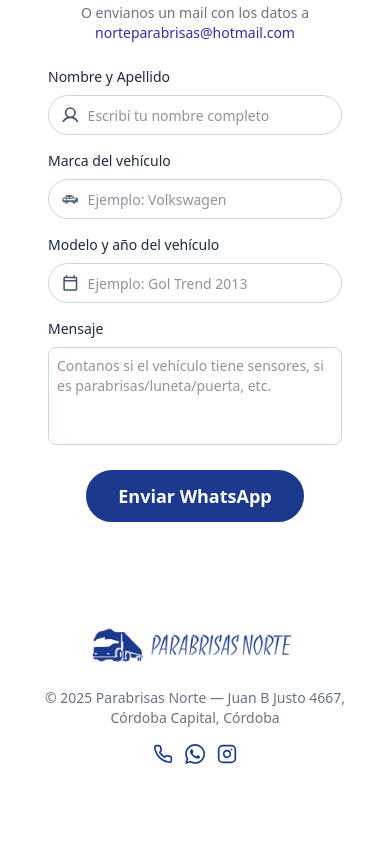
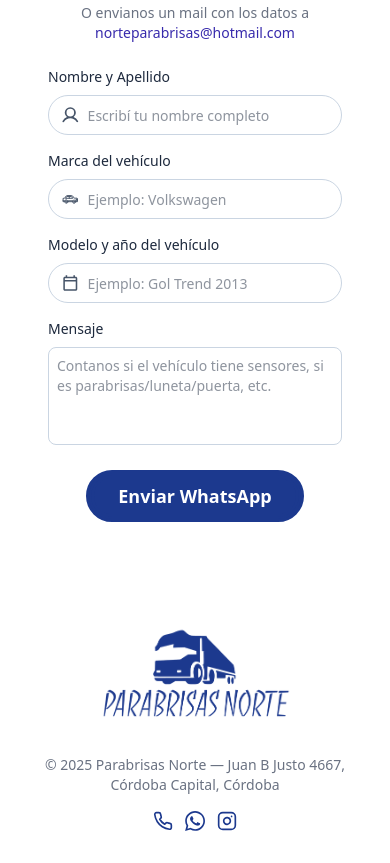
Before and after one commit to AgustinaMartinez/parabrisas-norte, an Astro site: page / in a window 390 px wide. Shown: the part 7539-8402 px from the top of the page. Before the commit the page ends 8335 px from the top, so only its background shows below. Built offline with nearby package versions, Linux system fonts and the light colour scheme; Astro itself is replaced by a stand-in of ours.

Commit message:
change mobile logo footer

```diff
--- a/src/components/sections/Footer.astro
+++ b/src/components/sections/Footer.astro
@@ -17,7 +17,13 @@ const phoneNumber = "+5493514705050";
         src="/images/PARABRISAS_NORTE_FOOTER.png"
         alt="Logo de Parabrisas Norte"
         width="200px"
-        class="pt-2 w-52"
+        class="pt-2 w-52 hidden md:block lg:block"
+      />
+      <img
+        src="/images/PARABRISAS_NORTE_AZUL.png"
+        alt="Logo de Parabrisas Norte"
+        width="200px"
+        class="pt-2 w-52 block md:hidden lg:hidden"
       />
     </a>
     <p
```
